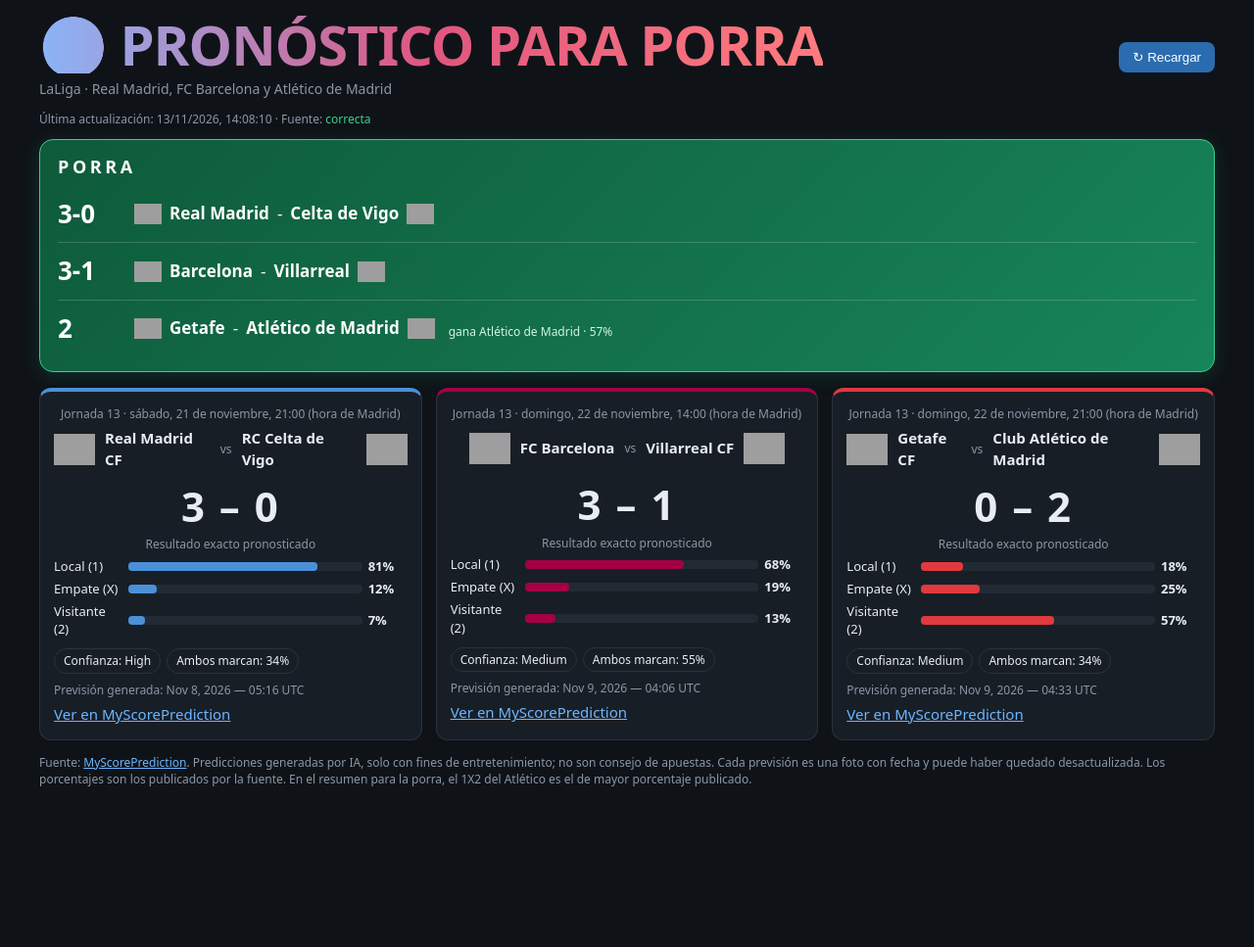
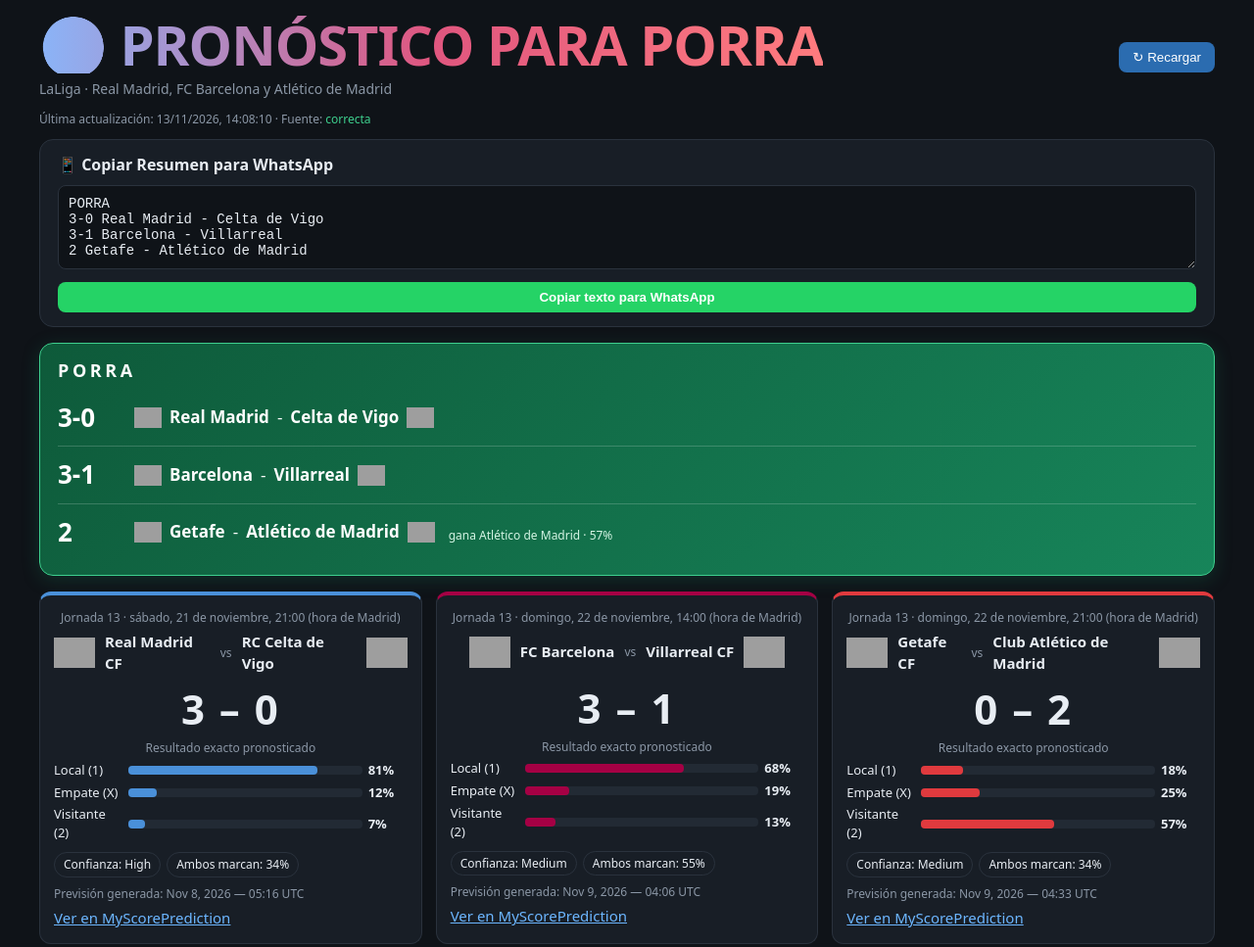
Before and after one commit to gestiondecriptos/laliga, a plain HTML site: page index.html in a window 1280 px wide. Shown: the top 967 px of the page at 98% size. Before the commit the page ends 821 px from the top, so only its background shows below. Drawn offline with Linux system fonts and the light colour scheme; grey boxes are pictures that could not be loaded.

Commit message:
Implement WhatsApp summary box and copy button
Added WhatsApp summary box with copy functionality.

```diff
--- a/index.html
+++ b/index.html
@@ -26,14 +26,29 @@ h1{margin:0;font-size:clamp(32px,7vw,56px);font-weight:800;letter-spacing:-1px;l
 .chips{display:flex;gap:6px;flex-wrap:wrap;margin-top:10px}.chip{font-size:12px;padding:3px 9px;border:1px solid var(--line);border-radius:99px}
 .note{margin-top:10px;font-size:12px;color:var(--warn)}a{color:#6cb6ff}.na{color:var(--mu);font-style:italic}
 footer{margin-top:14px;font-size:12px;color:var(--mu)}
+/* Estilos para la caja de WhatsApp */
+.whatsapp-box{max-width:1200px;margin:0 auto 16px;background:var(--card);border:1px solid var(--line);border-radius:14px;padding:14px 18px}
+.whatsapp-box h3{margin:0 0 8px;font-size:16px;color:var(--tx)}
+.whatsapp-box textarea{width:100%;background:var(--bg);color:var(--tx);border:1px solid var(--line);border-radius:8px;padding:10px;font-family:monospace;font-size:14px;resize:vertical}
+.whatsapp-box button{margin-top:8px;background:#25D366;font-weight:bold;width:100%}
+.whatsapp-box button:hover{background:#20ba5a}
 </style></head><body>
 <header><div><h1>⚽ PRONÓSTICO PARA PORRA</h1><div class="sub">LaLiga · Real Madrid, FC Barcelona y Atlético de Madrid</div></div><div><button id="r">↻ Recargar</button></div></header>
-<div class="st" id="st">Cargando…</div><div id="porra"></div><main class="grid" id="cards"></main>
+<div class="st" id="st">Cargando…</div>
+
+<!-- Bloque de Resumen para WhatsApp -->
+<div class="whatsapp-box">
+    <h3>📱 Copiar Resumen para WhatsApp</h3>
+    <textarea id="whatsapp-text" rows="4" readonly></textarea>
+    <button id="btn-copy-wa">Copiar texto para WhatsApp</button>
+</div>
+
+<div id="porra"></div><main class="grid" id="cards"></main>
 <footer>Fuente: <a href="https://myscoreprediction.com/la-liga/" target="_blank" rel="noopener">MyScorePrediction</a>. Predicciones generadas por IA, solo con fines de entretenimiento; no son consejo de apuestas. Cada previsión es una foto con fecha y puede haber quedado desactualizada. Los porcentajes son los publicados por la fuente. En el resumen para la porra, el 1X2 del Atlético es el de mayor porcentaje publicado.</footer>
 <script>
 const NA='No disponible: no se ha podido extraer de la fuente original';
 const T=[['real','Real Madrid','#4a90d9'],['barca','FC Barcelona','#a50044'],['atleti','Atlético de Madrid','#e03a3e']];
-const $=s=>document.querySelector(s),e=s=>String(s??'').replace(/[&<>"]/g,c=>({'&':'&amp;','<':'&lt;','>':'&gt;','"':'&quot;'}[c]));
+const $=s=>document.querySelector(s),e=s=>String(s??'').replace(/[&<>"]/g,c=>({'&':'&','<':'<','>':'>','"':'"'}[c]));
 const na=()=>`<span class="na">${NA}</span>`;
 function bar(l,v,c){return `<div class="bar"><span>${l}</span><div><i style="width:${v??0}%"></i></div><b>${v==null?'—':v+'%'}</b></div>`}
 function best(p){if(!p||p.home==null||p.draw==null||p.away==null)return null;const m=Math.max(p.home,p.draw,p.away);return{m,ks:[['1',p.home],['X',p.draw],['2',p.away]].filter(([,v])=>v===m).map(([k])=>k)}}
@@ -41,7 +56,6 @@ const short=n=>String(n||'').replace(/^(RCD|RC|FC|CF|CA|UD|SD|CD|Club)\s+/,'').r
 function porra(D){
   const img=u=>u?`<img src="${e(u)}" alt="" onerror="this.style.display='none'">`:'';
   const nm={real:'Real Madrid',barca:'FC Barcelona',atleti:'Atlético de Madrid'};
-  // ORDEN FIJO del cuadro PORRA (no depende de la fecha ni de los datos): 1.º Real Madrid, 2.º FC Barcelona, 3.º Atlético de Madrid
   const html=['real','barca','atleti'].map(k=>{
     const t=D.teams?.[k];
     if(!t||!t.score)return `<div class="prow"><span class="val na">—</span><span class="m na">${nm[k]}: ${NA}</span></div>`;
@@ -56,6 +70,26 @@ function porra(D){
   }).join('');
   return `<div class="porra"><h2>PORRA</h2>${html}</div>`;
 }
+
+// Función que genera automáticamente el texto plano para WhatsApp basado en data.json
+function actualizarTextoWhatsApp(D) {
+  let lineas = ["PORRA"];
+  ['real', 'barca', 'atleti'].forEach(k => {
+    const t = D.teams?.[k];
+    if (!t || !t.score) return;
+    const local = short(t.home);
+    const visitante = short(t.away);
+    if (k !== 'atleti') {
+      lineas.push(`${t.score.home}-${t.score.away} ${local} - ${visitante}`);
+    } else {
+      const b = best(t.probs);
+      const resVal = b ? b.ks.join('/') : '-';
+      lineas.push(`${resVal} ${local} - ${visitante}`);
+    }
+  });
+  document.getElementById('whatsapp-text').value = lineas.join('\n');
+}
+
 function card([k,name,c],D){
   const t=D.teams?.[k];
   if(!t||!t.score) return `<section class="card" style="--c:${c}"><h2>${name}</h2>${na()}${t?.error?`<div class="note">${e(t.error)}</div>`:''}</section>`;
@@ -81,6 +115,26 @@ async function load(){
   $('#st').innerHTML=`Última actualización: ${new Date(D.updated).toLocaleString('es-ES')} · Fuente: <span class="${cls}">${D.status==='ok'?'correcta':D.status==='partial'?'parcial (hay datos obsoletos)':'con error (datos anteriores)'}</span>`;
   $('#porra').innerHTML=porra(D);
   $('#cards').innerHTML=T.map(x=>card(x,D)).join('');
+
+  // Actualizamos el campo de texto de WhatsApp con los datos cargados
+  actualizarTextoWhatsApp(D);
 }
+
+// Botón de copiar al portapapeles
+$('#btn-copy-wa').onclick = () => {
+  const txt = document.getElementById('whatsapp-text');
+  txt.select();
+  navigator.clipboard.writeText(txt.value).then(() => {
+    const btn = $('#btn-copy-wa');
+    const originalText = btn.textContent;
+    btn.textContent = '¡Copiado con éxito!';
+    btn.style.background = '#128C7E';
+    setTimeout(() => {
+      btn.textContent = originalText;
+      btn.style.background = '#25D366';
+    }, 2000);
+  });
+};
+
 $('#r').onclick=load;load();
 </script></body></html>
```
